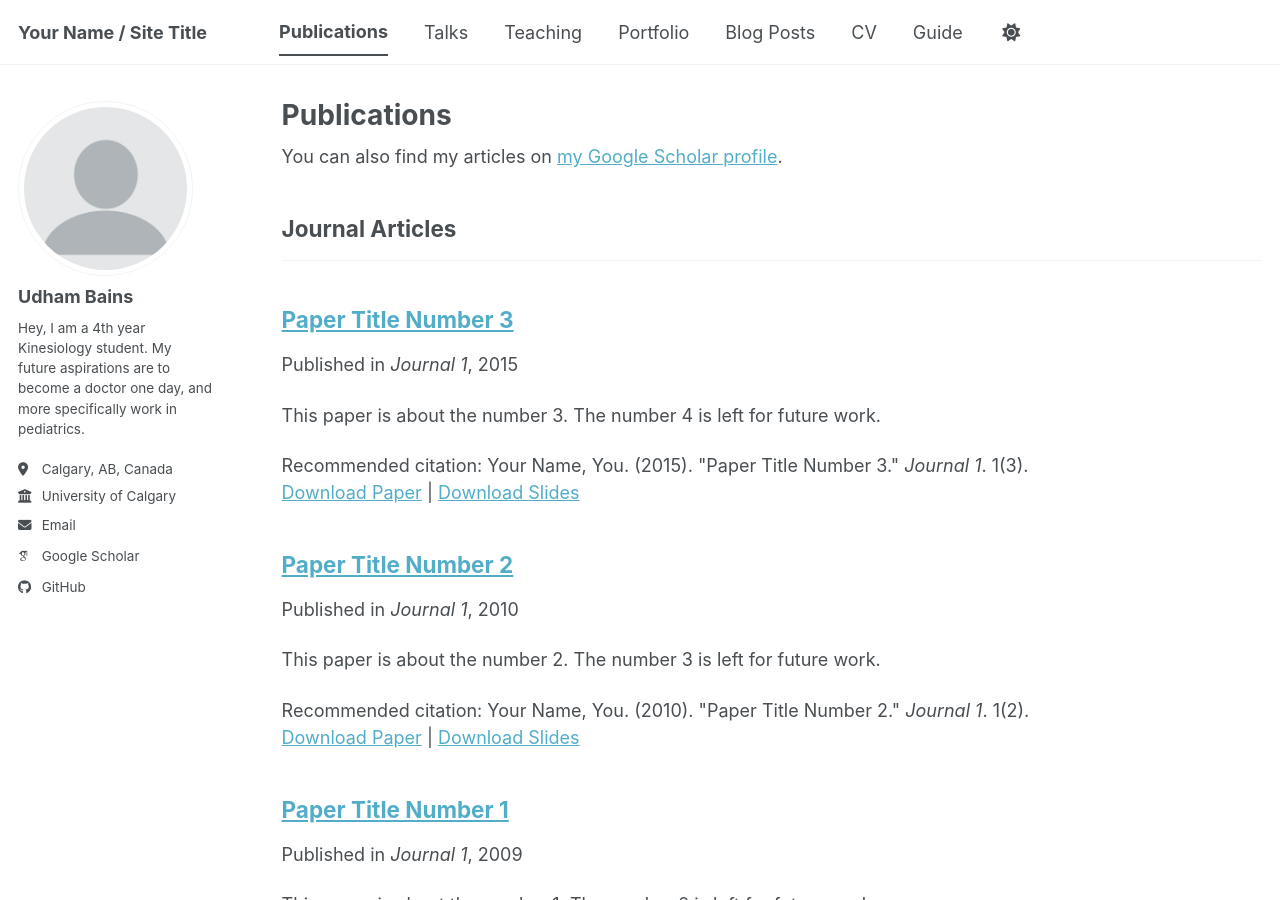
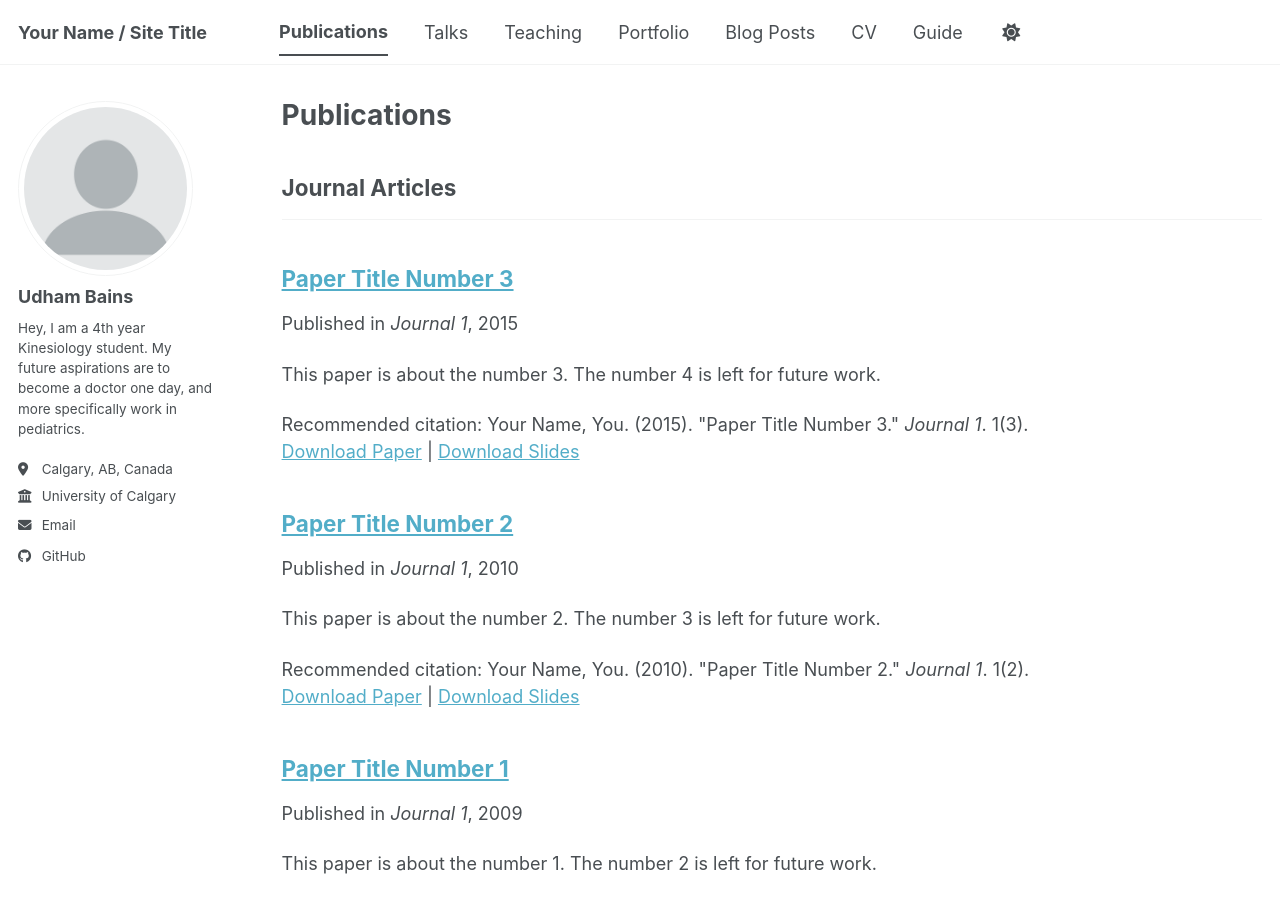
Before and after one commit to udhambains777/Knes381, a Jekyll site: the page built from _pages/publications.html, in a window 1280 px wide and 900 px high. Built offline with Jekyll 4.4.1, drawn with Linux system fonts in a browser that asks for light colours; some web fonts are replaced; a script bundle is joined from its source files by our own code; library files that are not in the unit come from our copies; some of the changed lines change nothing that is shown.

Commit message:
sidebar mini update

```diff
--- a/_config.yml
+++ b/_config.yml
@@ -35,7 +35,7 @@ author:
   # Academic websites
   academia         : # URL
   arxiv            : # URL - Update with the correct link to your profile
-  googlescholar    : "https://scholar.google.com/citations?user=PS_CX0AAAAAJ"
+  googlescholar    :
   inspire-hep      : # URL
   impactstory      : # URL
   orcid            :
```
